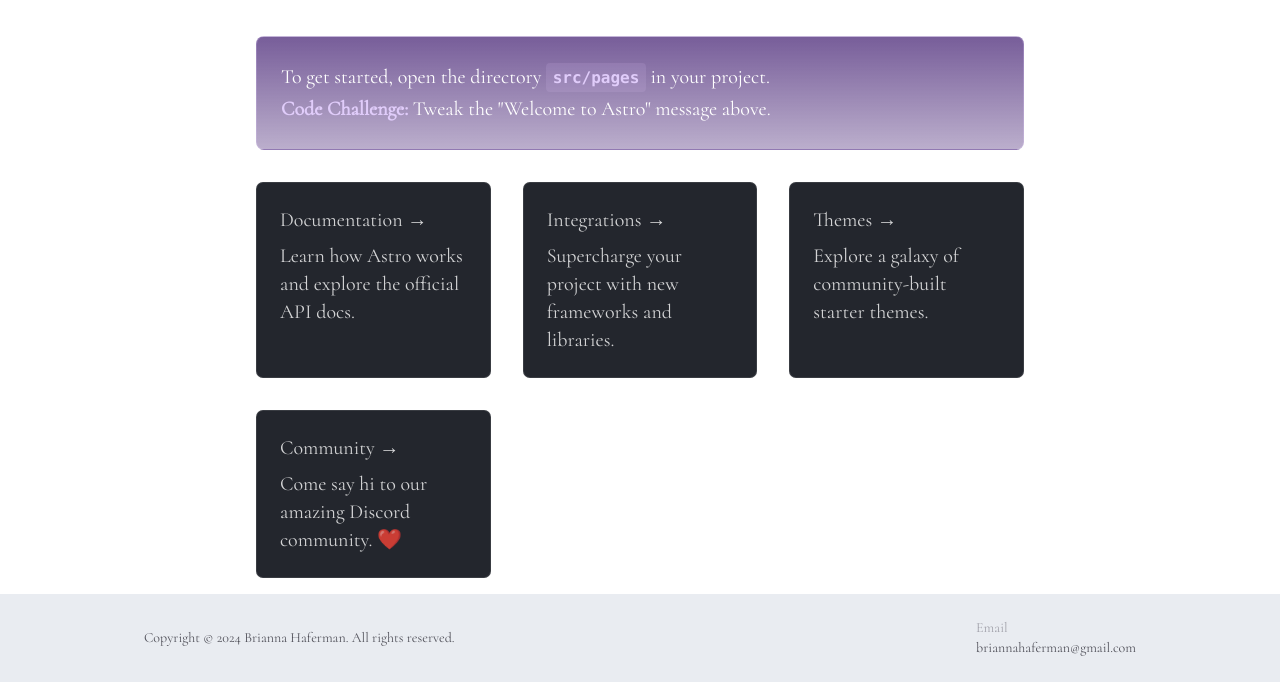
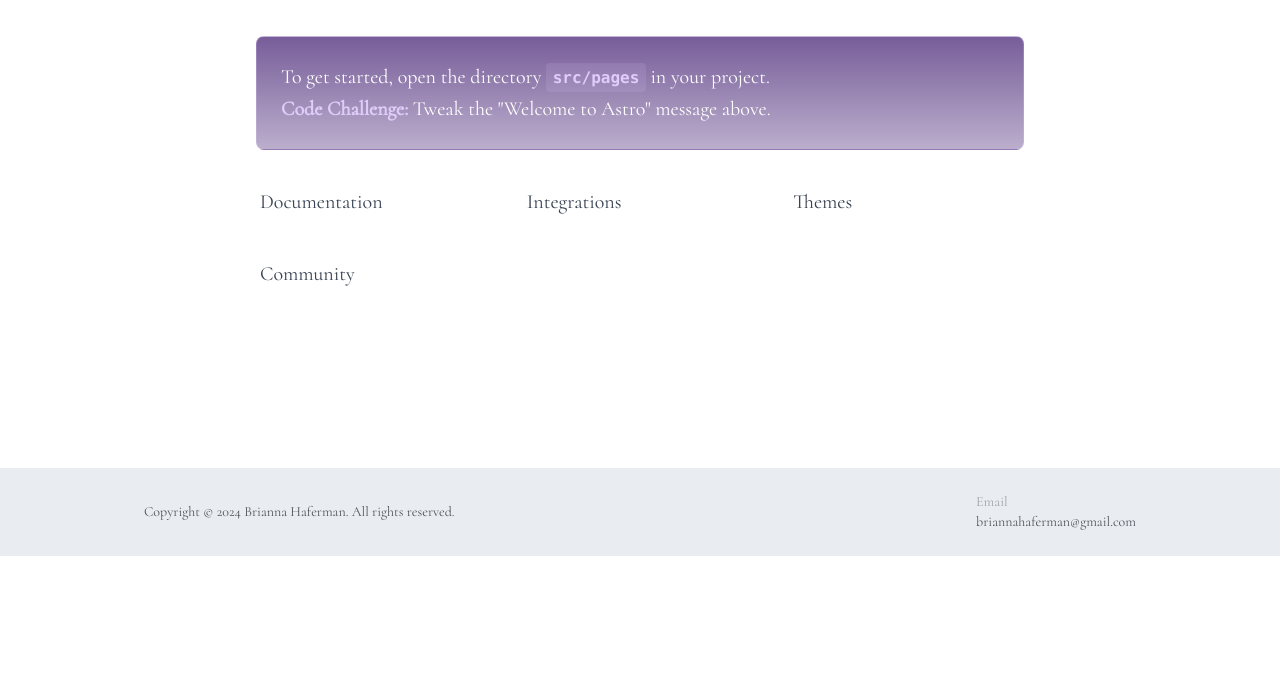
Before and after one commit to jeodell/bkh-website, an Astro site in the folder bkh-website-astro/: page / in a window 1280 px wide. Shown: the part 204-886 px from the top of the page. After the commit the page ends 800 px from the top, so only its background shows below. Built offline with nearby package versions, Linux system fonts and the light colour scheme; Astro itself is replaced by a stand-in of ours.

Commit message:
Updating card to include color prop and not have body

```diff
--- a/bkh-website-astro/src/components/Card.astro
+++ b/bkh-website-astro/src/components/Card.astro
@@ -1,62 +1,20 @@
 ---
 interface Props {
-	title: string;
-	body: string;
-	href: string;
+  title: string
+  body: string
+  href: string
+  color: string
 }
 
-const { href, title, body } = Astro.props;
+const { href, title, body, color } = Astro.props
 ---
 
-<li class="link-card">
-	<a href={href}>
-		<h2>
-			{title}
-			<span>&rarr;</span>
-		</h2>
-		<p>
-			{body}
-		</p>
-	</a>
-</li>
+<div class="bg-[var(--card-color)] flex p-1 rounded-lg cursor-pointer">
+  <a href={href} class="w-full h-full text-gray-700">
+    <h2>
+      {title}
+    </h2>
+  </a>
+</div>
 
-<style>
-	.link-card {
-		list-style: none;
-		display: flex;
-		padding: 1px;
-		background-color: #23262d;
-		background-image: none;
-		background-size: 400%;
-		border-radius: 7px;
-		background-position: 100%;
-		transition: background-position 0.6s cubic-bezier(0.22, 1, 0.36, 1);
-		box-shadow: inset 0 0 0 1px rgba(255, 255, 255, 0.1);
-	}
-	.link-card > a {
-		width: 100%;
-		text-decoration: none;
-		line-height: 1.4;
-		padding: calc(1.5rem - 1px);
-		border-radius: 8px;
-		color: white;
-		background-color: #23262d;
-		opacity: 0.8;
-	}
-	h2 {
-		margin: 0;
-		font-size: 1.25rem;
-		transition: color 0.6s cubic-bezier(0.22, 1, 0.36, 1);
-	}
-	p {
-		margin-top: 0.5rem;
-		margin-bottom: 0;
-	}
-	.link-card:is(:hover, :focus-within) {
-		background-position: 0;
-		background-image: var(--accent-gradient);
-	}
-	.link-card:is(:hover, :focus-within) h2 {
-		color: rgb(var(--accent-light));
-	}
-</style>
+<style define:vars={{ 'card-color': color }}></style>
```
